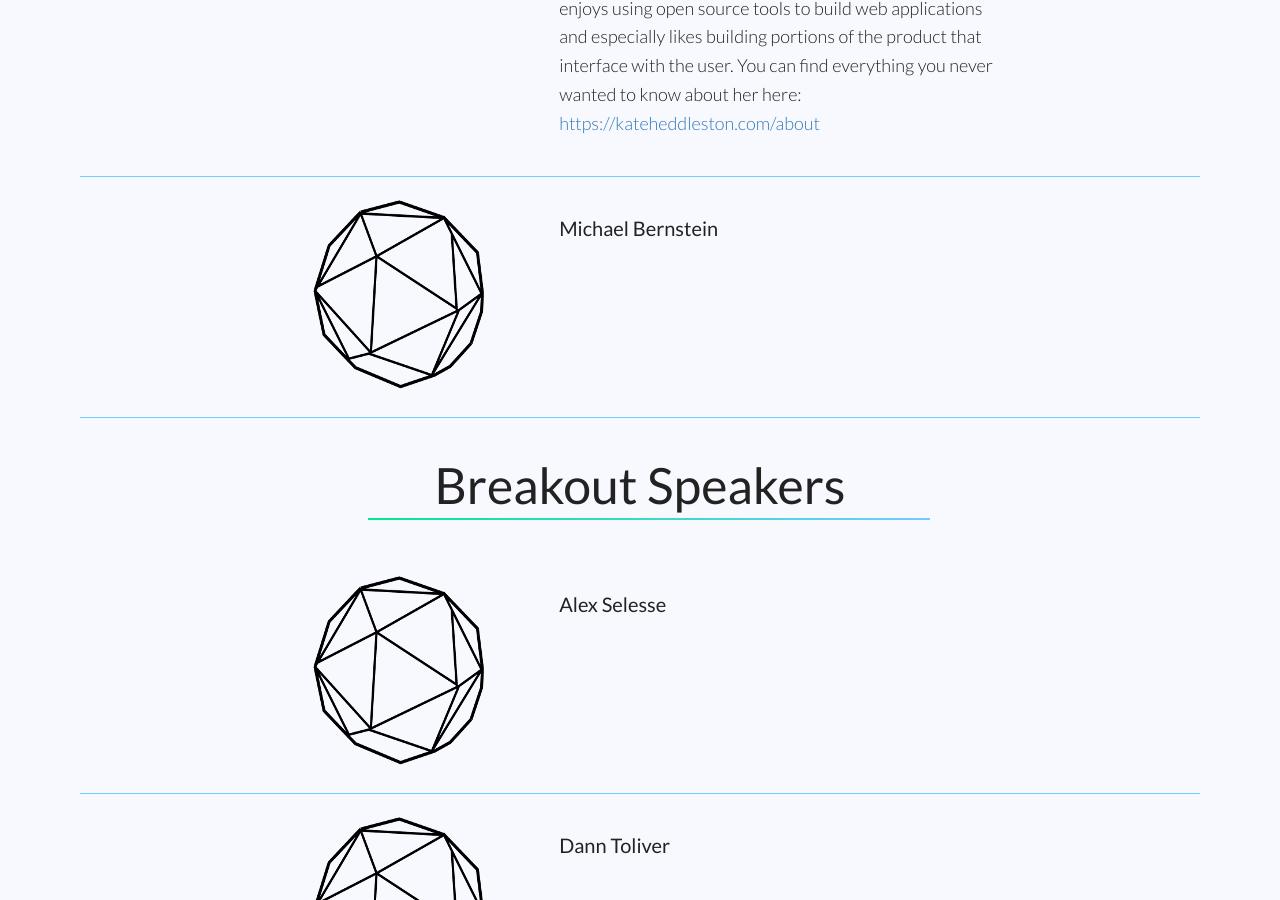
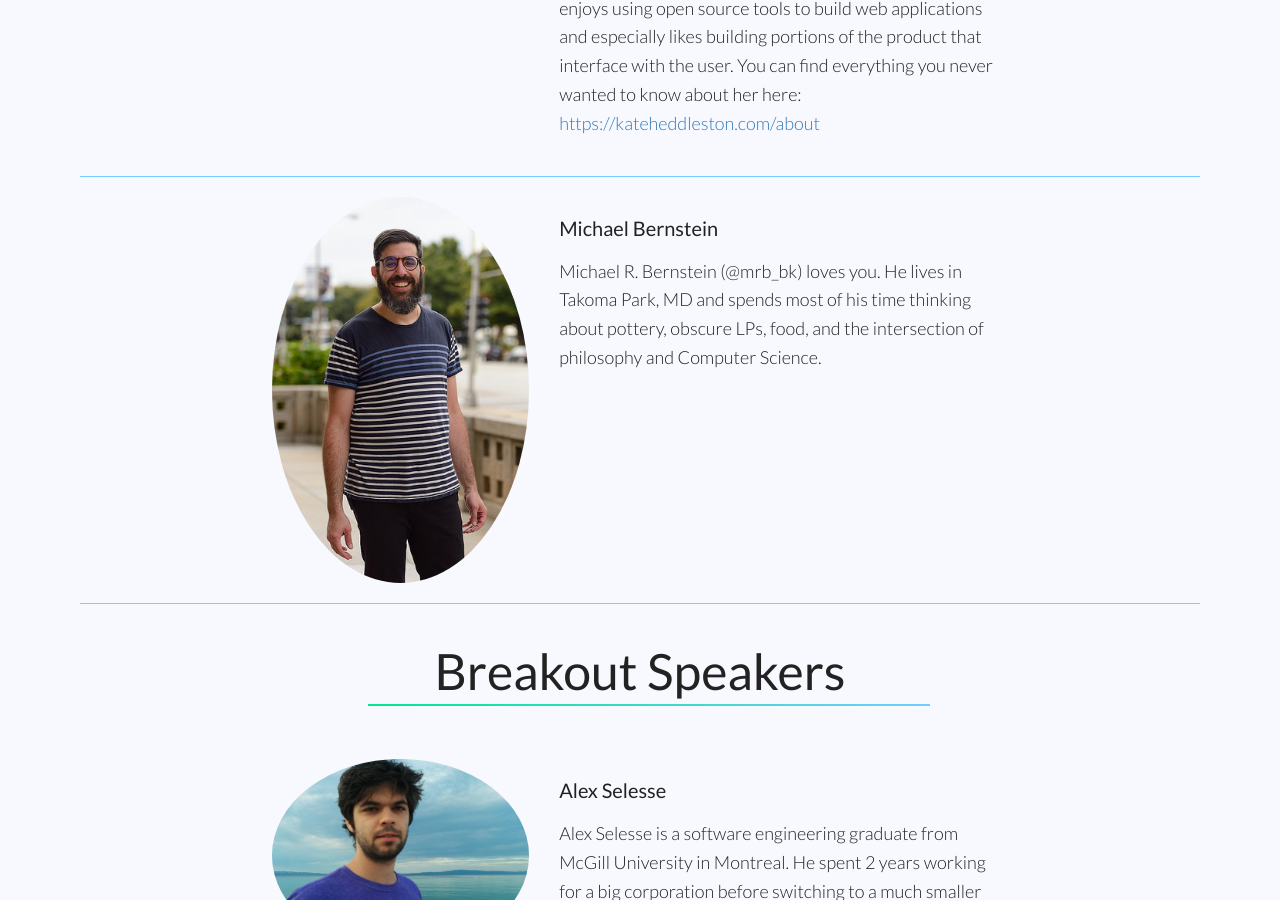
Before and after one commit to neivin/2016, a Jekyll site: the page built from speakers.html, in a window 1280 px wide and 900 px high, scrolled down 792 px. Built offline with Jekyll 4.4.1, drawn with Linux system fonts in a browser that asks for light colours; nearby versions of some CDN libraries; some of the changed text lies outside the part shown.

Commit message:
Updates
- Updated:
— Team
— Sponsors
— Speakers

```diff
--- a/speakers.html
+++ b/speakers.html
@@ -30,11 +30,11 @@
 <hr>
 <div class="row">
   <div class="col-xs-12 col-sm-12 col-lg-3 col-lg-offset-2">
-    <img class="img-responsive img-circle center-block" src="img/speakers/shape_small.png">
+    <img class="img-responsive img-circle center-block" src="img/speakers/bernstein_pic.jpg">
   </div>
   <div class="col-xs-12 col-sm-12 col-lg-5">
     <h2>Michael Bernstein</h2>
-    </p>
+    <p>Michael R. Bernstein (@mrb_bk) loves you. He lives in Takoma Park, MD and spends most of his time thinking about pottery, obscure LPs, food, and the intersection of philosophy and Computer Science.</p>
   </div>
 </div>
 <hr>
@@ -45,25 +45,36 @@
   </div>
 </div>
 
-
 <div class="row">
   <div class="col-xs-12 col-sm-12 col-lg-3 col-lg-offset-2">
-    <img class="img-responsive img-circle center-block" src="img/speakers/shape_small.png">
+    <img class="img-responsive img-circle center-block" src="img/speakers/selesse_pic.jpg">
   </div>
   <div class="col-xs-12 col-sm-12 col-lg-5">
     <h2>Alex Selesse</h2>
-    </p>
+    <p>Alex Selesse is a software engineering graduate from McGill University in
+Montreal. He spent 2 years working for a big corporation before switching to a
+much smaller company with only 4 other developers. He's been involved in
+several CUSECs; he was co-chair in 2014.
+
+Alex's areas of interest include code readability, automation and continuous
+delivery. His talk is based on his professional experience with continuous
+delivery, with an emphasis on the challenges associated with process
+improvement.
+
+In his spare time, Alex likes contributing to open source, reading books,
+tracking stats, writing on his blog, refining his dotfiles and rock climbing.
+</p>
   </div>
 </div>
 <hr>
 
 <div class="row">
   <div class="col-xs-12 col-sm-12 col-lg-3 col-lg-offset-2">
-    <img class="img-responsive img-circle center-block" src="img/speakers/shape_small.png">
+    <img class="img-responsive img-circle center-block" src="img/speakers/dann_pic.png">
   </div>
   <div class="col-xs-12 col-sm-12 col-lg-5">
     <h2>Dann Toliver</h2>
-    </p>
+    <p>Dann enjoys building things, like programming languages, databases, distributed systems, communities of smart friendly humans, and pony castles with his two year old.</p>
   </div>
 </div>
 <hr>
@@ -111,3 +122,13 @@
   </div>
 </div>
 <hr>
+
+<div class="row">
+  <div class="col-xs-12 col-sm-12 col-lg-3 col-lg-offset-2">
+    <img class="img-responsive img-circle center-block" src="img/speakers/josh_pic.jpeg">
+  </div>
+  <div class="col-xs-12 col-sm-12 col-lg-5">
+    <h2>Josh Matthews | Software Developer, Mozilla</h2>
+    <p>Josh is a software developer at Mozilla. He fixes crashes in Firefox, helps build a new web browser called Servo (using the new language called Rust), and mentors many volunteer developers for both projects. He sings in a barbershop quartet, and gets really excited about making open source projects accessible to new contributors!</p>
+  </div>
+</div>
--- a/team.html
+++ b/team.html
@@ -104,7 +104,7 @@
     <img class="img-responsive" src="img/team/stephZ.jpg">
   </div>
   <div class="col-xs-12 col-sm-12 col-lg-5">
-    <h2>Aniqah Mair | Director of Events</h2>
+    <h2>Stephanie Zeidan | Director of Events</h2>
     <p>Stephanie is in her final year of Electrical Engineering at the University of Ottawa. She loves to travel and CUSEC.</p>
   </div>
 </div>
```
Also changed, not shown: other parts of speakers.html (+2 -2 lines), sponsors.html (+14 -5 lines), img/speakers/bernstein_pic.jpg (added), img/speakers/dann_pic.png (added), img/speakers/josh_pic.jpeg (added), img/speakers/selesse_pic.jpg (added), img/sponsors/cse.png (added), img/sponsors/shopify.png (added), img/team/stephZ.jpg.
